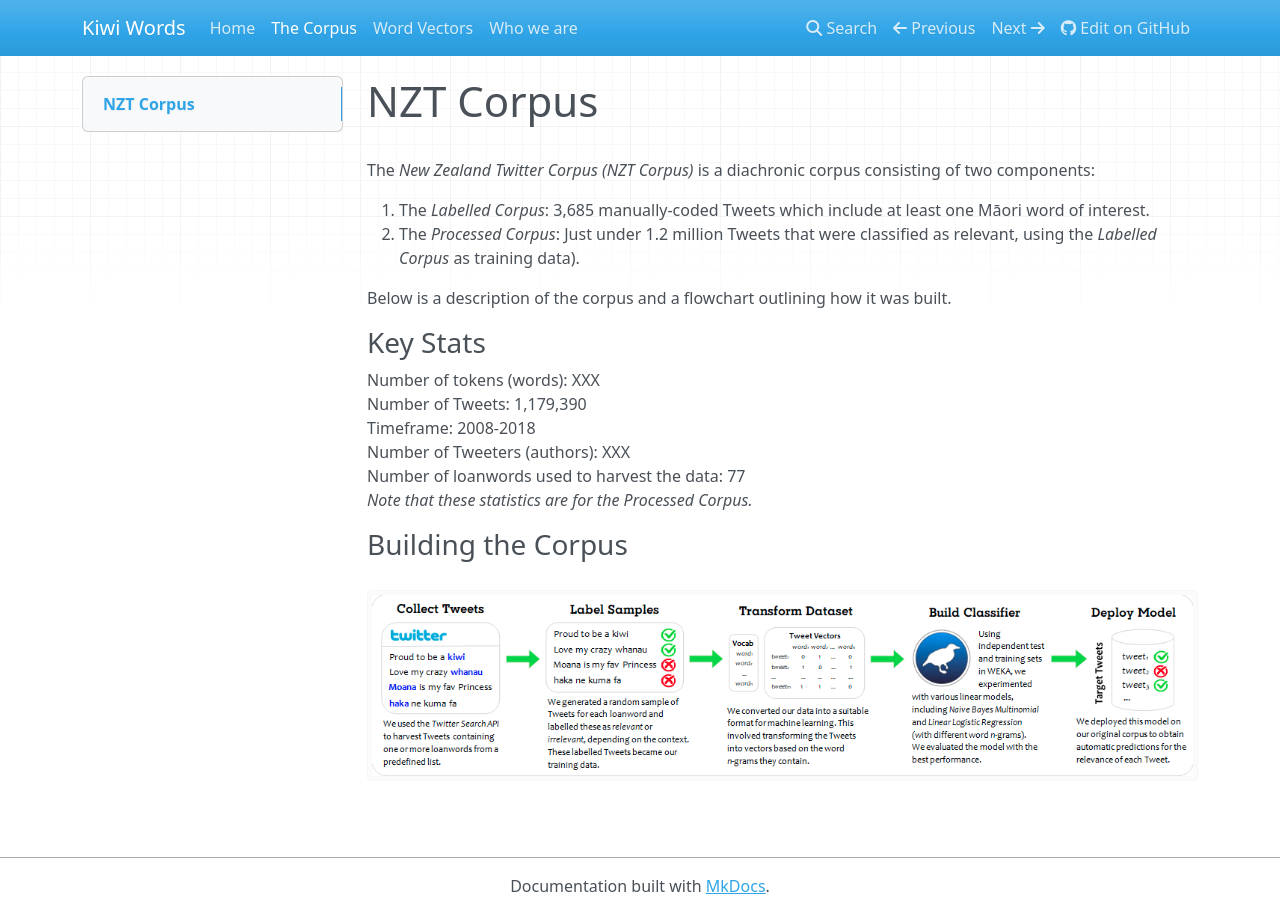
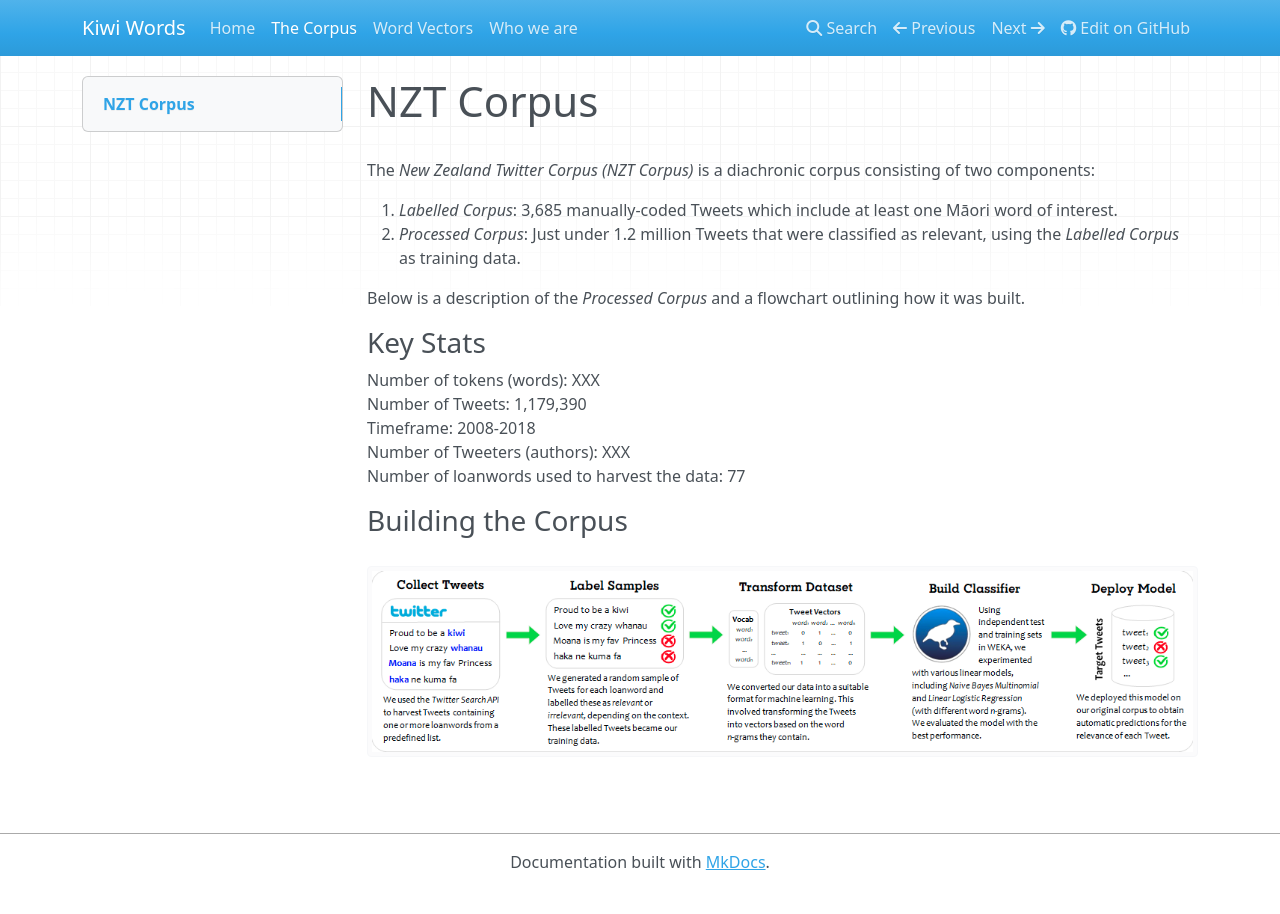
Before and after one commit to Waikato/kiwiwords, an MkDocs documentation site: the page built from docs/corpus.md, in a window 1280 px wide. Built offline with MkDocs 1.6.1, drawn with Linux system fonts in a browser that asks for light colours; nearby versions of some CDN libraries.

Commit message:
Update corpus.md

```diff
--- a/docs/corpus.md
+++ b/docs/corpus.md
@@ -2,10 +2,10 @@
 <br>
 The <i>New Zealand Twitter Corpus (NZT Corpus)</i> is a diachronic corpus consisting of two components:
 
-1. The <i>Labelled Corpus</i>: 3,685 manually-coded Tweets which include at least one Māori word of interest.
-2. The <i>Processed Corpus</i>: Just under 1.2 million Tweets that were classified as relevant, using the <i>Labelled Corpus</i> as training data).
+1. <i>Labelled Corpus</i>: 3,685 manually-coded Tweets which include at least one Māori word of interest.
+2. <i>Processed Corpus</i>: Just under 1.2 million Tweets that were classified as relevant, using the <i>Labelled Corpus</i> as training data.
 
-Below is a description of the corpus and a flowchart outlining how it was built.
+Below is a description of the <i>Processed Corpus</i> and a flowchart outlining how it was built.
 
 ### Key Stats
 Number of tokens (words): XXX <br>
@@ -13,8 +13,6 @@ Number of Tweets: 1,179,390 <br>
 Timeframe: 2008-2018 <br>
 Number of Tweeters (authors): XXX <br>
 Number of loanwords used to harvest the data: 77
-<br>
-<i>Note that these statistics are for the Processed Corpus.</i>
 
 ### Building the Corpus
  <img src="../pics/Process2.png" alt="Process" width="1500"/>
```
